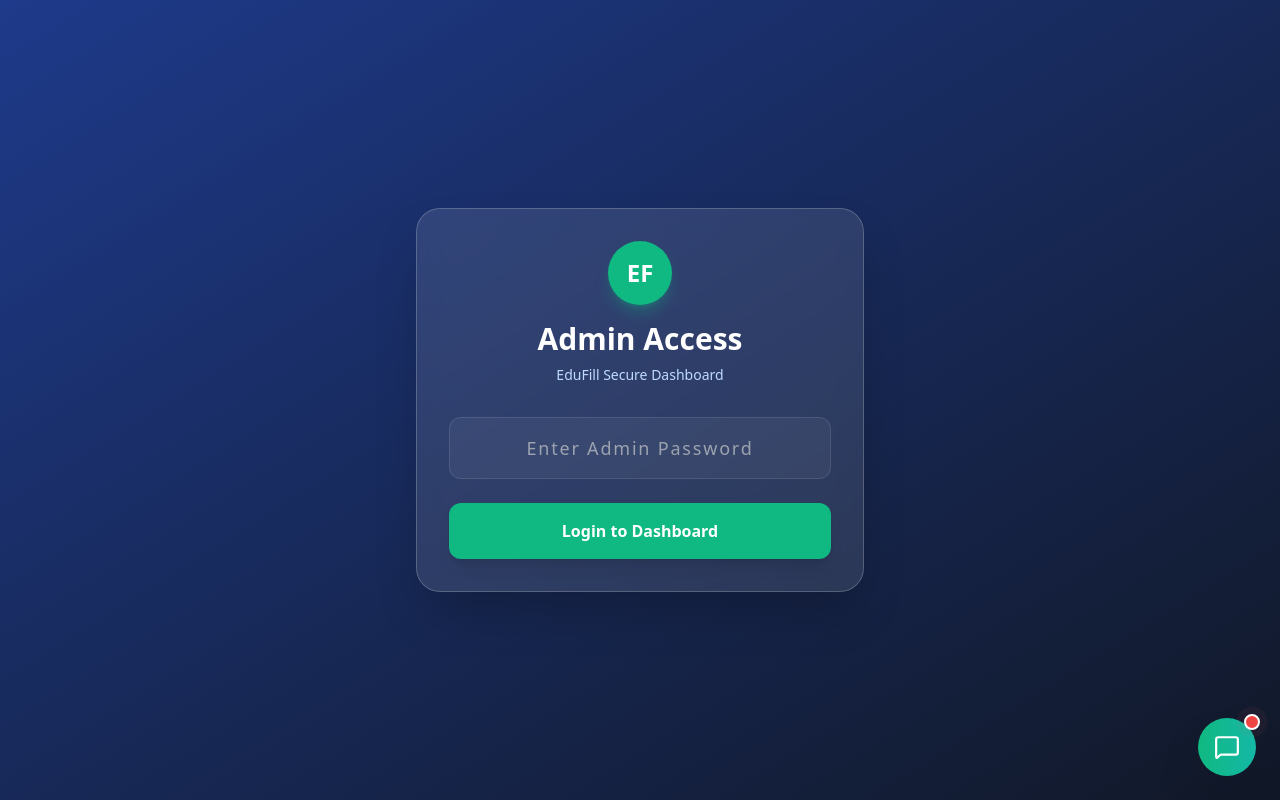
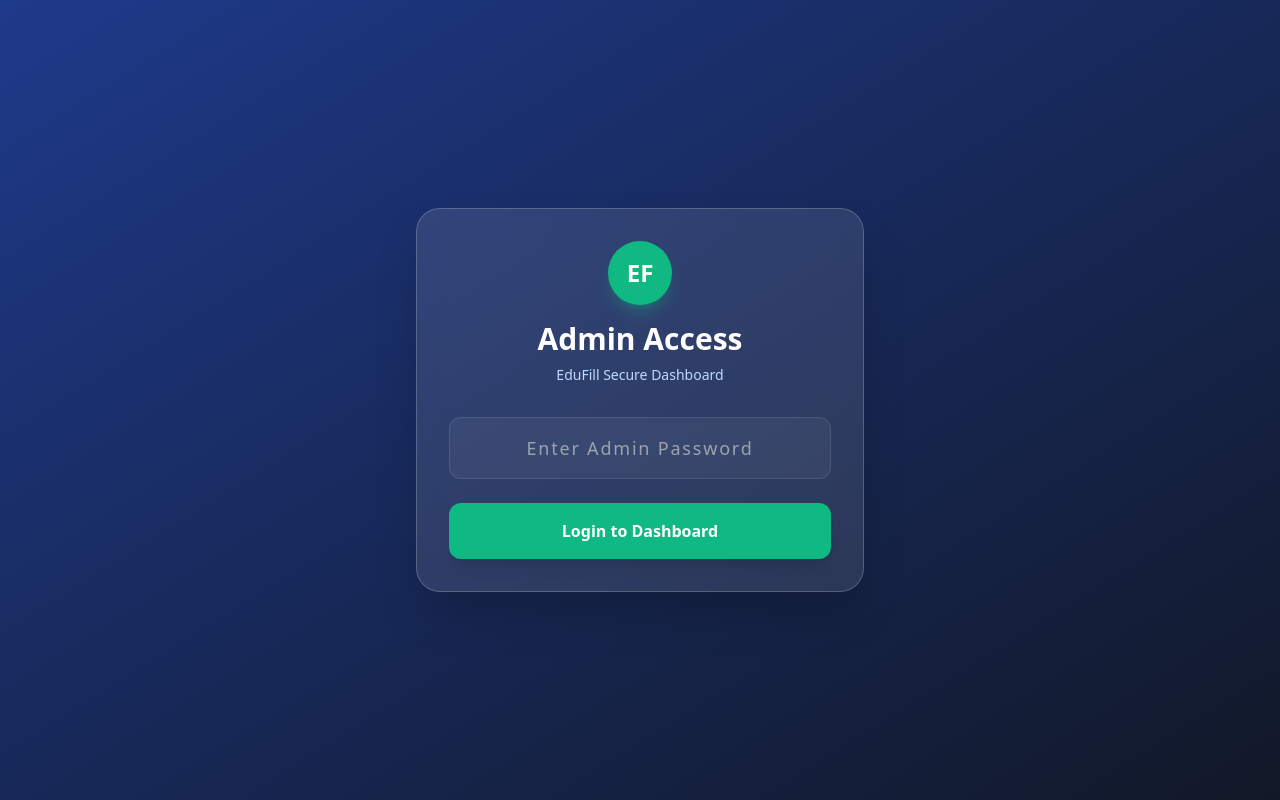
Before and after one commit to Ankush7987/EduFill, a React (Vite) app: page /admin in a window 1280 px wide. Built offline with nearby package versions, Linux system fonts and the light colour scheme.

Commit message:
Integrated fully working Gemini 2.5 Flash AI Chatbot

```diff
--- a/src/App.jsx
+++ b/src/App.jsx
@@ -2,21 +2,22 @@
 import { BrowserRouter as Router, Routes, Route } from 'react-router-dom';
 import HomePage from './pages/Home';
 import AdminPanel from './components/Admin';
+// 🌟 NAYA IMPORT: Agent Panel 🌟
 import AgentPanel from './components/AgentPanel';
-import Chatbot from './components/Chatbot'; // 🌟 NAYA IMPORT 🌟
 
 export default function App() {
   return (
     <Router>
       <Routes>
+        {/* Main Website View */}
         <Route path="/" element={<HomePage />} />
+
+        {/* Super Admin Dashboard */}
         <Route path="/admin" element={<AdminPanel />} />
+
+        {/* 🌟 NAYA ROUTE: Employee Agent Panel 🌟 */}
         <Route path="/agent" element={<AgentPanel />} />
       </Routes>
-
-      {/* 🌟 NAYA: Chatbot Component added globally 🌟 */}
-      <Chatbot />
-
     </Router>
   );
 }
--- a/src/pages/Home.jsx
+++ b/src/pages/Home.jsx
@@ -3,6 +3,7 @@
 import { doc, onSnapshot, collection, addDoc, serverTimestamp } from 'firebase/firestore';
 import { db } from '../firebase';
 import BookingModal from '../components/BookingModal';
+import Chatbot from '../components/Chatbot';
 
 
 
@@ -325,7 +326,7 @@
         {/* Mobile button code */}
       </div>
 
-
+    <Chatbot />
 
     </div>
   );
```
